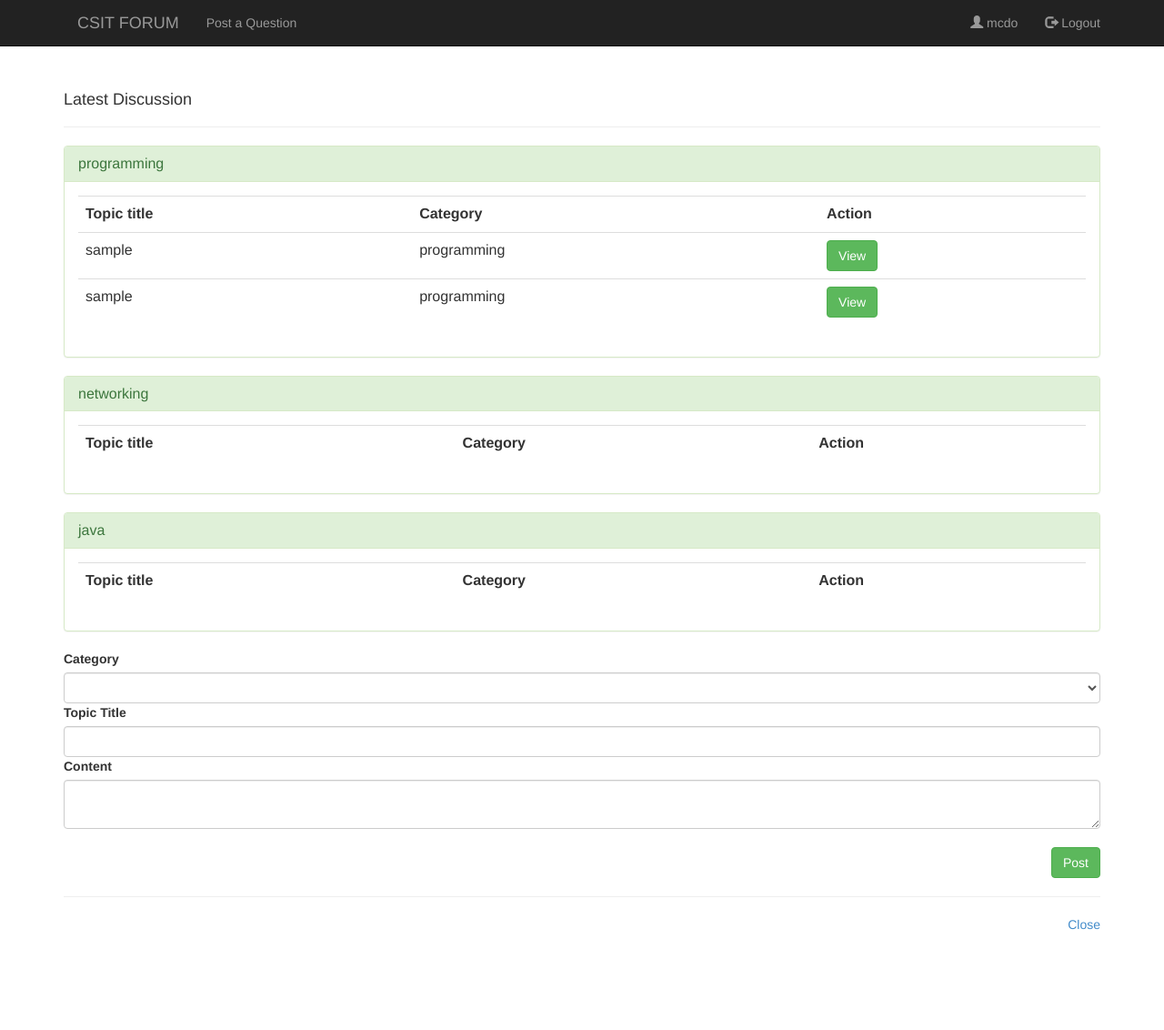
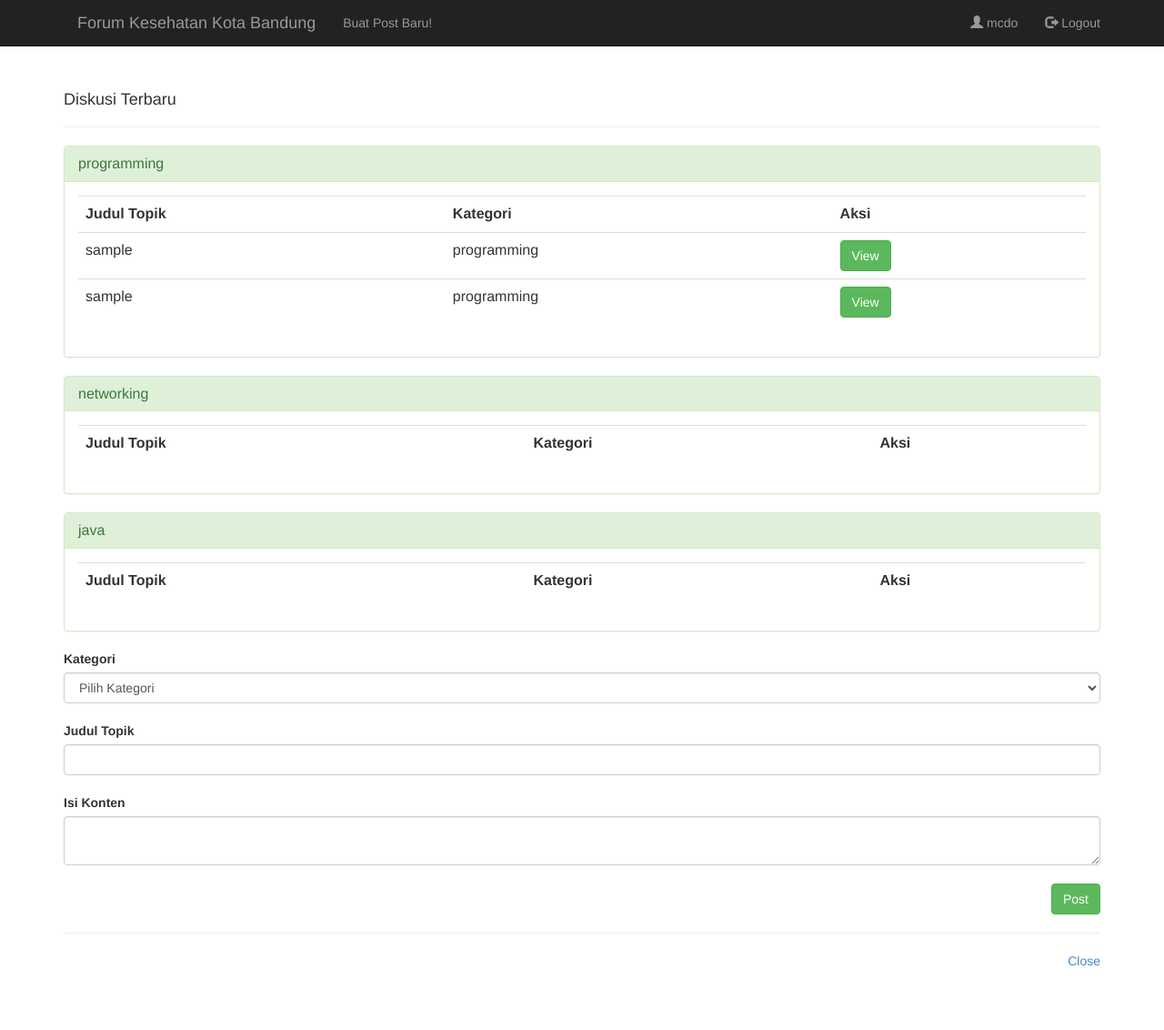
Before and after one commit to andreaskrisandy/forum-kesehatan, a PHP site: page /pages/home.php in a window 1280 px wide. Shown: the top 1132 px of the page at 91% size. Before the commit the page ends 1022 px from the top, so only its background shows below. Run offline with PHP 8.4, Linux system fonts and the light colour scheme; a user stored in the database is signed in; data comes from the database, SQL or seed files in the repository; lists and menus that the app fills with data are empty; some libraries are stand-ins or nearby versions.

Commit message:
update forum kesehatan

```diff
--- a/functions/addcomment.php
+++ b/functions/addcomment.php
@@ -10,7 +10,7 @@
         					and c.datetime='$datetime'");
 
 	 while($row=mysql_fetch_assoc($sql)){
-                    echo "<label>Comment by: </label> ".$row['fname']." ".$row['lname']."<br>";
+                    echo "<label>Komentar oleh: </label> ".$row['fname']." ".$row['lname']."<br>";
                      echo '<label class="pull-right">'.$row['datetime'].'</label>';
                      echo "<p class='well'>".$row['comment']."</p>";
               }
--- a/pages/home.php
+++ b/pages/home.php
@@ -43,29 +43,26 @@ $userid = $_SESSION['user_Id'];
         <a class="navbar-brand page-scroll" href="home.php"></a>
       </div>
       <div class="navbar-header">
-                <a class="navbar-brand" href="home.php">CSIT FORUM</a>
+        <a class="navbar-brand" href="home.php">Forum Kesehatan Kota Bandung</a>
       </div>
       <!-- Collect the nav links, forms, and other content for toggling -->
       <div class="collapse navbar-collapse">
 
         <ul class="nav navbar-nav navbar-left">
-                    <li><a href="#quest"> Post a Question</a></li>
+          <li><a href="#quest">Buat Post Baru!</a></li>
         </ul>
 
         <ul class="nav navbar-nav navbar-right">
           <li><a href="#" ><span class="glyphicon glyphicon-user"></span> <?php echo $username;?></a></li>
           <li ><a href="logout.php"><span class="glyphicon glyphicon-log-out"></span> Logout</a></li>
-
         </ul>
-
-
       </div>
       <!-- /.navbar-collapse -->
     </div>
     <!-- /.container-fluid -->
   </nav>
   <div class="container" style="margin:7% auto;">
-    	<h4>Latest Discussion</h4>
+    <h4>Diskusi Terbaru</h4>
     <hr>
     <?php  include "../functions/db.php";
 
@@ -79,9 +76,9 @@ $userid = $_SESSION['user_Id'];
       <div class="panel-body">
       <table class="table table-stripped">
       <tr>
-                    <th>Topic title</th>
-                    <th>Category</th>
-                    <th>Action</th>
+      <th>Judul Topik</th>
+      <th>Kategori</th>
+      <th>Aksi</th>
       </tr>';
       $sel1 = mysql_query("SELECT * from tblpost where cat_id='$cat_id' ");
       while($row1=mysql_fetch_assoc($sel1)){
@@ -103,9 +100,9 @@ $userid = $_SESSION['user_Id'];
       <div>
         <form method="POST" action="question-function.php">
 
-                         <label>Category</label>
+          <label>Kategori</label>
           <select name="category" class="form-control">
-                            <option></option>
+            <option value="" disabled selected>Pilih Kategori</option>
             <?php $sel = mysql_query("SELECT * from category");
 
             if($sel==true){
@@ -116,9 +113,11 @@ $userid = $_SESSION['user_Id'];
             }
             ?>
           </select>
-                        <label>Topic Title</label>
+          <br>
+          <label>Judul Topik</label>
           <input type="text" class="form-control" name="title"required>
-                        <label>Content</label>
+          <br>
+          <label>Isi Konten</label>
           <textarea name="content"class="form-control">
           </textarea>
           <br>
@@ -129,8 +128,5 @@ $userid = $_SESSION['user_Id'];
         <a href="" class="pull-right">Close</a>
       </div>
     </div>
-
-
-
   </body>
   </html>
```
Also changed, not shown: pages/content.php (+32 -27 lines). Lines whose indentation alone changed are shown as unchanged.
